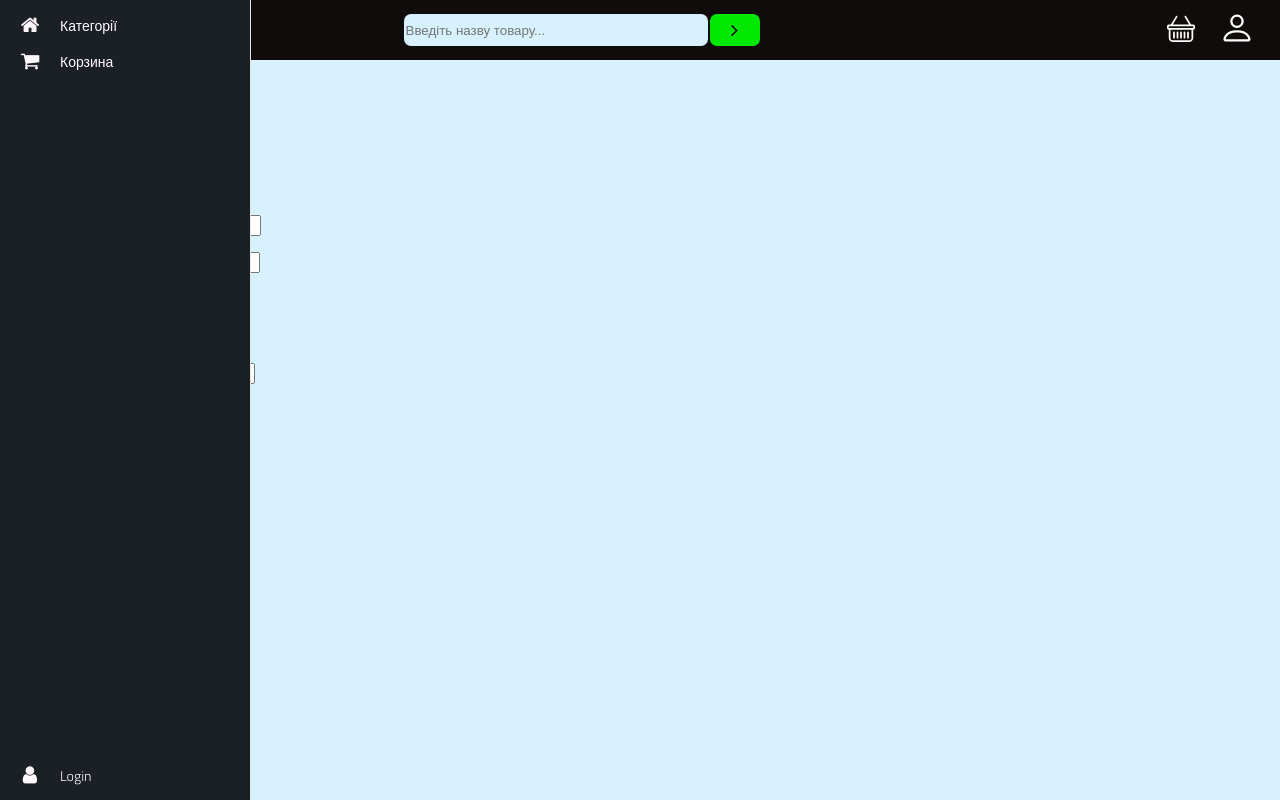
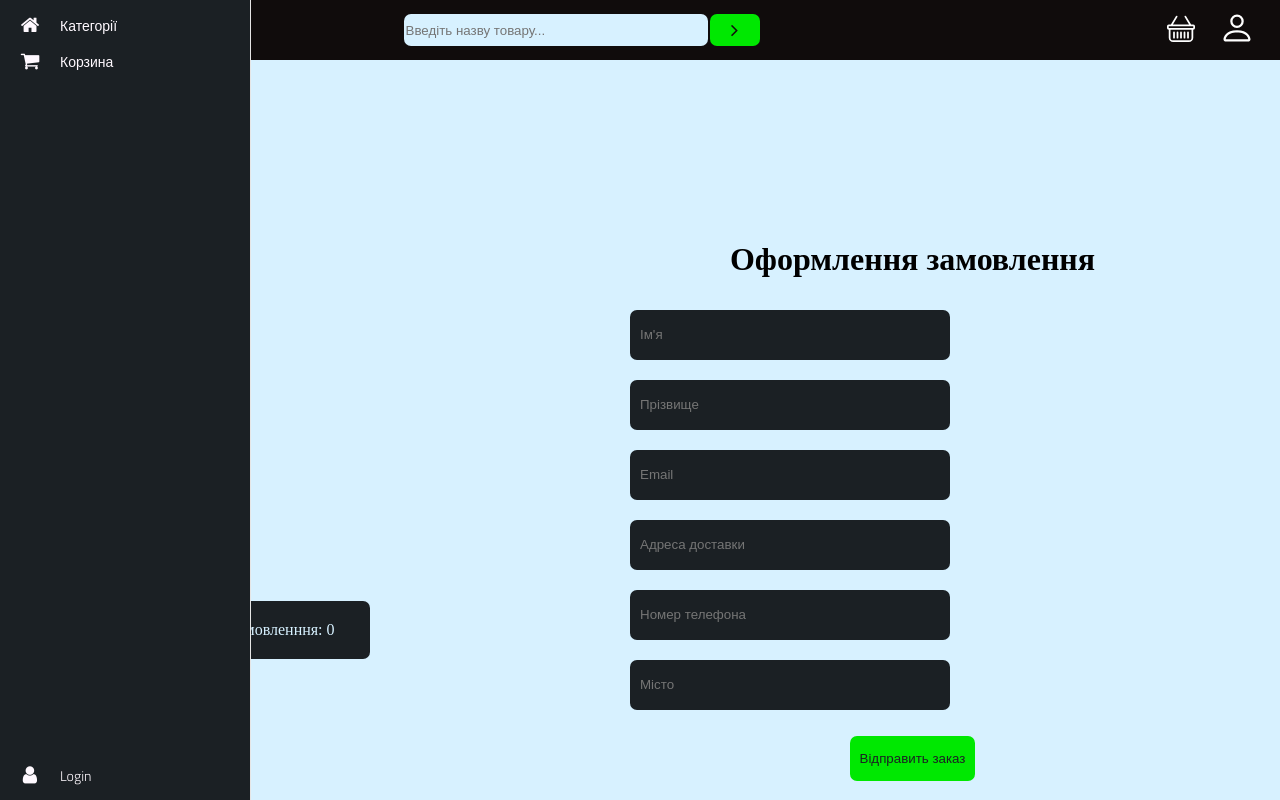
Before and after one commit to Sparix/Degree-project-site, a Django app: page /orders/create_order/ in a window 1280 px wide. Run offline with Django 4.2, Linux system fonts and the light colour scheme; some libraries are stand-ins or nearby versions.

Commit message:
orders for users check

```diff
--- a/MyShop/static/css/style.css
+++ b/MyShop/static/css/style.css
@@ -417,7 +417,6 @@ body {
 
 .tov_slider {
     display: flex;
-    padding-left: 44px;
 }
 
 .secondary_slider {
@@ -450,10 +449,14 @@ body {
 
 .main_slider {
     max-width: 530px;
+    min-width: 300px;
+    max-height: 70vh;
 }
 
 .main-sl {
     max-width: 530px;
+    min-width: 300px;
+    max-height: 70vh;
 }
 
 .main_slider img {
@@ -473,7 +476,8 @@ body {
     border-radius: 20px;
     mix-blend-mode: normal;
     padding: 17px 37px 50px 37px;
-    max-width: 650px;
+    max-width: 80vh;
+    min-width: 80vh;
 }
 
 .price {
@@ -664,7 +668,7 @@ body {
 
 .content-acc {
     background-color: #1b2024;
-    width: 75%;
+    width: 200vh;
     margin: 10px;
     color: #D7F1FF;
     border-radius: 20px;
@@ -886,7 +890,7 @@ body {
 }
 
 .scroll-basket {
-    height: 500px;
+    height: 70vh;
     width: 97%;
     border-radius: 30px;
     margin-top: 10px;
@@ -1369,7 +1373,7 @@ label span {
 
 
 .popup__product {
-    background-color: #282828;
+    background-color: #1b2024;
     height: 100px;
     display: flex;
     margin-right: 10px;
@@ -1469,7 +1473,8 @@ label span {
 
 .popup__remove {
     color: #D7F1FF;
-    margin-left: 5px;
+    margin-left: 1px;
+    margin-right: 10px;
     margin-top: 7px;
     font-size: 26px;
 }
@@ -1484,8 +1489,6 @@ label span {
     border-radius: 6px;
 }
 
-
-
 .popup__remove:focus ~ .sub-menu,
 .popup__remove:active ~ .sub-menu,
 .sub-menu:hover {
@@ -1519,3 +1522,194 @@ label span {
 .color-name {
     color: #D7F1FF;
 }
+
+.orders {
+    margin-left: 20vh;
+    display: flex;
+}
+
+.ordering {
+    display: inline-block;
+    width: 75vh;
+}
+
+.order-input {
+    outline: none;
+    border: none;
+    background-color: #1b2024;
+    color: #D7F1FF;
+    width: 300px;
+    height: 30px;
+    margin: 10px;
+    padding: 10px;
+    border-radius: 7px;
+}
+
+.button-order {
+    outline: none;
+    border: none;
+    background-color: #00e801;
+    color: #1b2024;
+    padding: 15px 10px 15px 10px;
+    border-radius: 7px;
+    transition: 0.7s;
+}
+
+.button-order:hover {
+    background-color: #1b2024;
+    color: red;
+}
+
+.pos-button-order {
+    text-align: center;
+    margin-left: -15px;
+}
+
+.order-form {
+    margin-right: 60px;
+    margin-left: auto;
+    margin-top: 20vh;
+}
+
+.scroll-order {
+    height: 59vh;
+    width: 97%;
+    margin-right: auto;
+    margin-left: auto;
+}
+
+#view-order {
+    overflow-y: scroll;
+}
+
+#view-order::-webkit-scrollbar {
+    width: 15px;
+}
+
+#view-order::-webkit-scrollbar-thumb {
+    background-color: #1b2024;
+    border-radius: 7px;
+}
+
+#view-order::-webkit-scrollbar-track {
+    border-radius: 7px;
+}
+
+.total-price-order {
+    background-color: #1b2024;
+    color: #D7F1FF;
+    margin-top: 10px;
+    width: 200px;
+    text-align: center;
+    padding: 20px 5px;
+    border-radius: 7px;
+    margin-right: 0;
+    margin-left: auto;
+}
+
+.order__product {
+    background-color: #1b2024;
+    height: 100px;
+    display: flex;
+    margin-right: 10px;
+    border-radius: 4px;
+    margin-top: 10px;
+    position: relative;
+}
+
+.text-end-order {
+    color: #1b2024;
+    font-size: 32px;
+    text-align: center;
+    margin-top: 100px;
+}
+
+.order_prod {
+    max-height: 60px;
+    vertical-align: center;
+    padding: 3px;
+    background-color: #00abce;
+    border-radius: 7px;
+}
+
+.order_block {
+    background-color: #D7F1FF;
+    color: #1b2024;
+    margin-top: 10px;
+    margin-left: auto;
+    margin-right: auto;
+    width: 151vh;
+    height: 150px;
+    display: flex;
+    border-radius: 7px;
+}
+
+.order_content {
+    margin-top: 20px;
+    margin-left: 20px;
+}
+
+.scroll-form-order {
+    height: 80vh;
+    width: 160vh;
+    border-radius: 30px;
+    margin-right: auto;
+    margin-left: auto;
+    margin-top: 30px;
+}
+
+#scroll-view-order {
+    overflow-y: scroll;
+}
+
+#scroll-view-order::-webkit-scrollbar {
+    width: 15px;
+    background-color: #1b2024;
+}
+
+#scroll-view-order::-webkit-scrollbar-thumb {
+    border-radius: 10px;
+    background-color: #00D7FF;
+}
+
+#scroll-view-order::-webkit-scrollbar-track {
+    border-radius: 10px;
+    background-color: #D7F1FF;
+}
+
+.text-order-time {
+    display: flex;
+}
+
+.product_order_user {
+    margin: 10px;
+    display: flex;
+}
+
+.img-order {
+    margin: 10px;
+}
+
+.scroll-form-order-img {
+    width: 145vh;
+    border-radius: 30px;
+    margin-right: auto;
+    margin-left: auto;
+    display: flex;
+}
+
+#scroll-view-order-img {
+    overflow-x: scroll;
+}
+
+#scroll-view-order-img::-webkit-scrollbar {
+    height: 7px;
+}
+
+#scroll-view-order-img::-webkit-scrollbar-thumb {
+    border-radius: 10px;
+    background-color: #00D7FF;
+}
+
+#scroll-view-order-img::-webkit-scrollbar-track {
+}
--- a/MyShop/urls.py
+++ b/MyShop/urls.py
@@ -17,6 +17,7 @@ urlpatterns = [
     path('edit_profile', update_user, name='edit_profile'),
     path('search/', Search.as_view(), name='search'),
     path('filter/<slug:cat_slug>/', FilterProduct.as_view(), name='filter'),
+    path('orders_user', UserOrder.as_view(), name='orders_user')
 ]
 
 if settings.DEBUG:
--- a/orders/admin.py
+++ b/orders/admin.py
@@ -9,8 +9,8 @@ class OrderItemInline(admin.TabularInline):
 
 class OrderAdmin(admin.ModelAdmin):
     list_display = ['id', 'first_name', 'last_name', 'email',
-                    'address', 'post_code', 'city', 'paid',
-                    'created', 'updated']
+                    'address', 'phone_number', 'city', 'paid',
+                    'created', 'updated',]
     list_filter = ['paid', 'created', 'updated']
     inlines = [OrderItemInline]
 
--- a/orders/forms.py
+++ b/orders/forms.py
@@ -5,4 +5,13 @@ from .models import Order
 class OrderCreateForm(forms.ModelForm):
     class Meta:
         model = Order
-        fields = ['first_name', 'last_name', 'email', 'address', 'post_code', 'city']
+        fields = ['first_name', 'last_name', 'email', 'address', 'phone_number', 'city',]
+
+        widgets = {
+            'first_name': forms.TextInput(attrs={'class': 'order-input', 'placeholder': "Ім'я"}),
+            'last_name': forms.TextInput(attrs={'class': 'order-input', 'placeholder': "Прізвище"}),
+            'email': forms.EmailInput(attrs={'class': 'order-input', 'placeholder': "Email"}),
+            'address': forms.TextInput(attrs={'class': 'order-input', 'placeholder': "Адреса доставки"}),
+            'city': forms.TextInput(attrs={'class': 'order-input', 'placeholder': "Місто"}),
+            'phone_number': forms.TextInput(attrs={'class': 'order-input', 'placeholder': "Номер телефона"})
+        }
--- a/orders/models.py
+++ b/orders/models.py
@@ -1,13 +1,15 @@
+from django.contrib.auth.models import User
 from django.db import models
 from MyShop.models import Product
 
 
 class Order(models.Model):
+    author = models.ForeignKey(User, blank=True, on_delete=models.CASCADE)
     first_name = models.CharField(max_length=50)
     last_name = models.CharField(max_length=50)
     email = models.EmailField()
     address = models.CharField(max_length=250)
-    post_code = models.CharField(max_length=30)
+    phone_number = models.CharField(max_length=30)
     city = models.CharField(max_length=50)
     created = models.DateTimeField(auto_now_add=True)
     updated = models.DateTimeField(auto_now=True)
@@ -19,20 +21,20 @@ class Order(models.Model):
         verbose_name_plural = 'Заказы'
 
     def __str__(self):
-        return 'Order {}'.format(self.id)
+        return 'Заказ №{}'.format(self.id)
 
     def get_total_cost(self):
         return sum(item.get_cost() for item in self.items.all())
 
 
 class OrderItem(models.Model):
-    order = models.ForeignKey(Order, on_delete=models.CASCADE)
+    orders = models.ForeignKey(Order, related_name='items', on_delete=models.CASCADE)
     product = models.ForeignKey(Product, on_delete=models.CASCADE)
-    price = models.DecimalField(max_digits=10, decimal_places=2)
+    cost = models.DecimalField(max_digits=10, decimal_places=2)
     quantity = models.PositiveIntegerField(default=1)
 
     def __str__(self):
         return '{}'.format(self.id)
 
     def get_cost(self):
-        return self.price * self.quantity
+        return self.cost * self.quantity
--- a/orders/views.py
+++ b/orders/views.py
@@ -9,15 +9,17 @@ def order_create(request):
     if request.method == 'POST':
         form = OrderCreateForm(request.POST)
         if form.is_valid():
+            form.instance.author = request.user
             order = form.save()
             for item in cart:
-                OrderItem.objects.create(order=order,
+                OrderItem.objects.create(orders=order,
                                          product=item['product'],
-                                         price=item['price'],
-                                         quantity=item['quantity'])
+                                         cost=item['cost'],
+                                         quantity=item['quantity'],
+                                         )
             # очистка корзины
             cart.clear()
-            return render(request, 'orders_create.html',
+            return render(request, 'orders_valid.html',
                           {'order': order})
     else:
         form = OrderCreateForm
--- a/templates/base.html
+++ b/templates/base.html
@@ -145,7 +145,7 @@
                 </span>
                 </a>
             {% else %}
-                <a href={% url 'logout' %}>
+                <a href={% url 'login' %}>
                     <i class="fa fa-user"></i>
                     <span class="nav-text">
                     Login
--- a/templates/orders_create.html
+++ b/templates/orders_create.html
@@ -1,22 +1,46 @@
 {% extends 'base.html' %}
 
 {% block content %}
-    <h1>Checkout</h1>
+    <div class="orders">
         <div class="order-info">
-        <h3>Your order</h3>
-        <ul>
+            <h3>Заказ</h3>
+            <div class="scroll-order" id="view-order">
                 {% for item in cart %}
-                <li>
-                    {{ item.quantity }}x {{ item.product.name }}
-                    <span>${{ item.total_price }}</span>
-                </li>
+                    {% with product=item.product %}
+                        <div class="order__product">
+                            <div class="popup__basket_imgpos">
+                                <a href="{{ product.get_absolute_url }}">
+                                    <img class="img__popup" src="{{ product.photo.url }}">
+                                </a>
+                            </div>
+                            <div class="popup__name">
+                                <a class="color-name" href="{{ product.get_absolute_url }}">
+                                    {{ product.name }}
+                                </a>
+                            </div>
+                            <div class="popup__price">
+                                {{ item.total_cost }}
+                            </div>
+                            <a class="popup__remove" href="javascript:void(0);" tabindex="1">⋮</a>
+                            <a class="sub-menu" href="{% url "cart:cart_remove" product.slug %}">
+                                <li class="popup_link_remove">Видалити</li>
+                            </a>
+                        </div>
+                        <span>{{ item.total_price }}</span>
+                    {% endwith %}
                 {% endfor %}
-        </ul>
-        <p>Total: ${{ cart.get_total_price }}</p>
+            </div>
+            <div class="total-price-order">Ціна замовленння: {{ cart.get_total_price }}</div>
         </div>
         <form action="." method="post" class="order-form">
-        {{ form.as_p }}
-        <p><input type="submit" value="Place order"></p>
+            <div class="ordering">
+                <h1 class="pos-button-order">Оформлення замовлення</h1>
+                {% for order in form %}
+                    {{ order }}
+                {% endfor %}
+            </div>
+            <p class="pos-button-order"><input class="button-order" type="submit" value="Відправить заказ"></p>
             {% csrf_token %}
         </form>
+    </div>
 {% endblock %}
```
Also changed, not shown: MyShop/views.py (+19 -0 lines), templates/base_account.html (+2 -7 lines), templates/cabinet.html (+5 -5 lines), db.sqlite3, templates/forproduct.html (deleted). Lines whose indentation alone changed are shown as unchanged.
